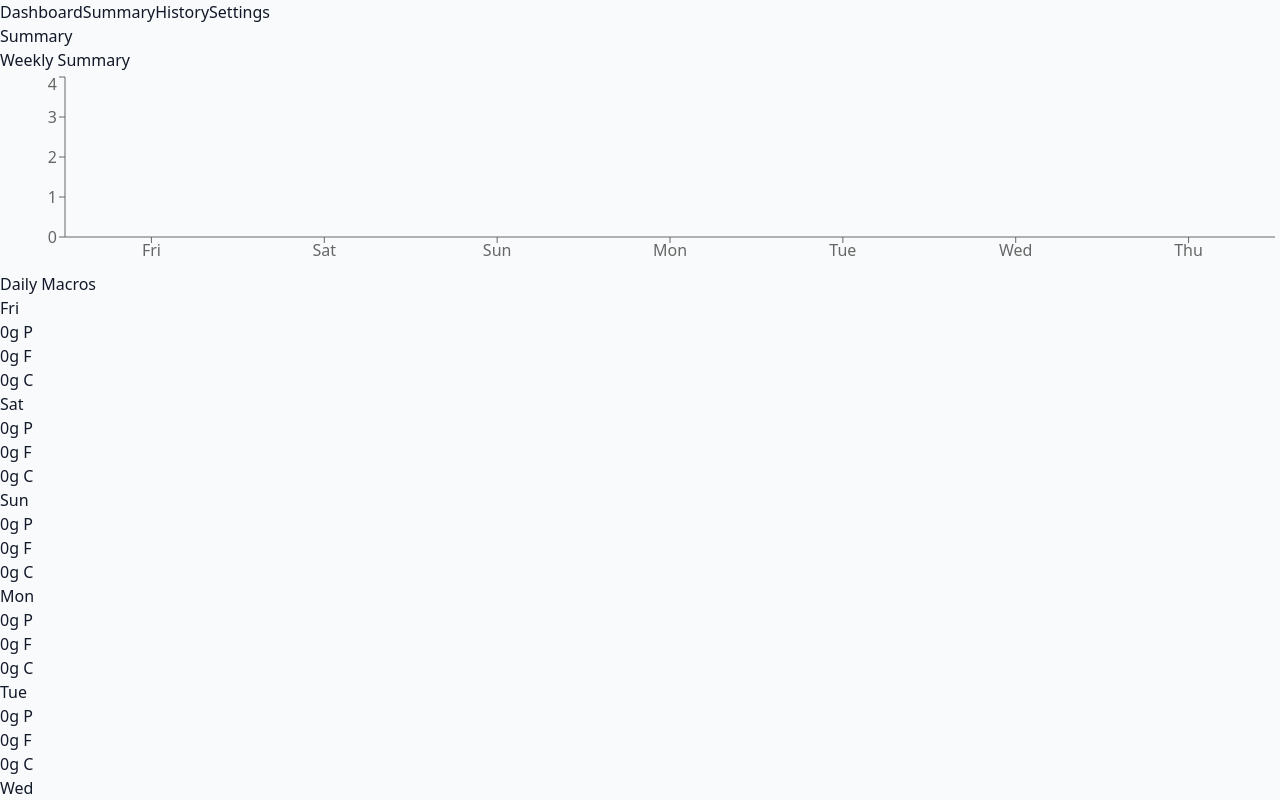
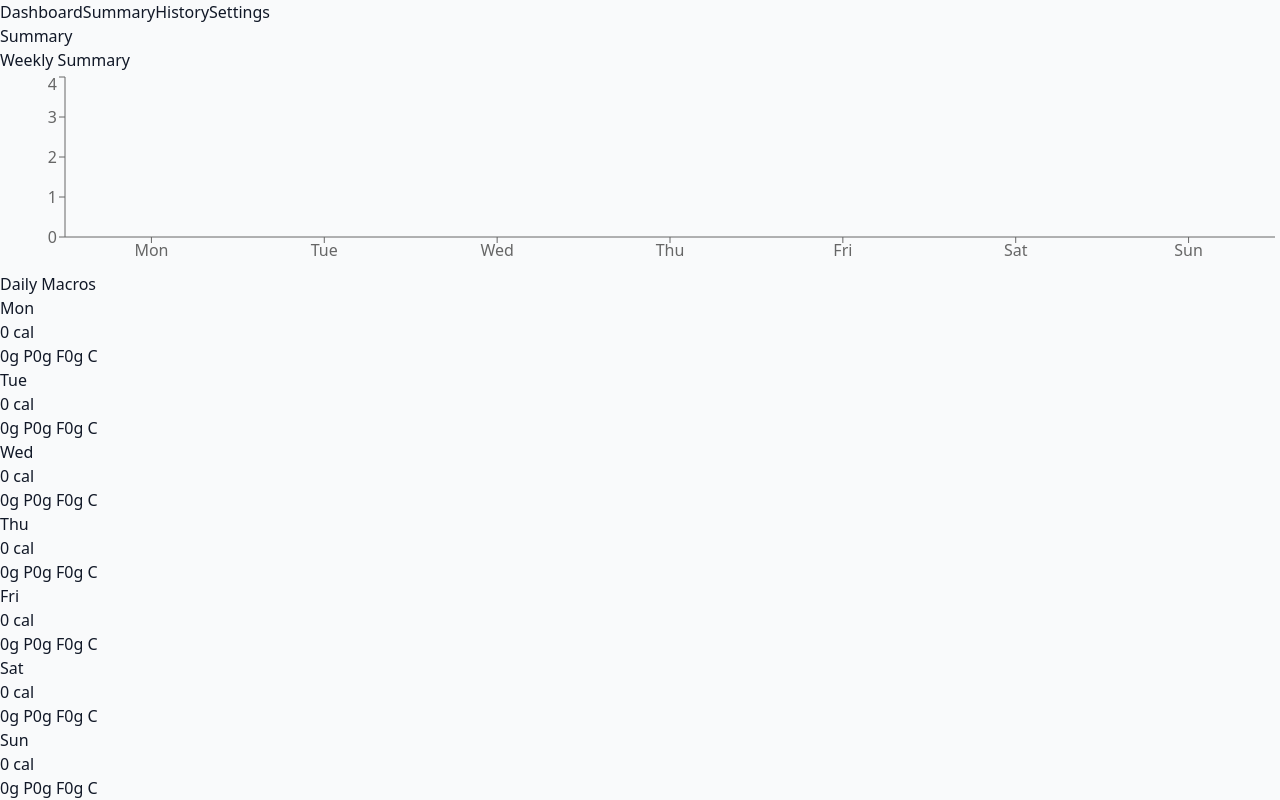
Before and after one commit to nitingoel27/calorie-tracker, a React (Vite) app: page /summary in a window 1280 px wide. Shown: the top 800 px of the page. Built offline with nearby package versions, Linux system fonts and the light colour scheme.

Commit message:
improved macro info and ui

```diff
--- a/src/components/WeeklySummary.tsx
+++ b/src/components/WeeklySummary.tsx
@@ -1,15 +1,25 @@
 import { useCalories } from "../context/CalorieContext"
+import { useRef, useEffect } from "react"
 import { BarChart, Bar, XAxis, YAxis, Tooltip, ResponsiveContainer } from "recharts"
 
 const WeeklySummary = () => {
   const { meals, workouts } = useCalories()
 
+  const todayRef = useRef<HTMLDivElement | null>(null)
+  const didScrollRef = useRef(false)
+
   const today = new Date()
+  // compute Monday of the current week (Monday = start)
+  const dayIndex = today.getDay() // 0 (Sun) .. 6 (Sat)
+  const diffToMonday = (dayIndex + 6) % 7 // days to go back to Monday
+  const monday = new Date(today)
+  monday.setDate(today.getDate() - diffToMonday)
+
   const last7Days = Array.from({ length: 7 }).map((_, i) => {
-    const d = new Date()
-    d.setDate(today.getDate() - i)
+    const d = new Date(monday)
+    d.setDate(monday.getDate() + i)
     return d.toISOString().slice(0, 10)
-  }).reverse()
+  })
 
   const data = last7Days.map((date) => {
     const caloriesIn = meals
@@ -34,6 +44,7 @@ const WeeklySummary = () => {
 
     return {
       date: new Date(date).toLocaleDateString("en-US", { weekday: "short" }),
+      iso: date,
       in: caloriesIn,
       out: caloriesOut,
       protein,
@@ -41,6 +52,16 @@ const WeeklySummary = () => {
       carbs,
     }
   })
+
+  // auto-scroll to today's card on first render
+  useEffect(() => {
+    if (didScrollRef.current) return
+    const el = todayRef.current
+    if (el) {
+      el.scrollIntoView({ behavior: 'smooth', inline: 'center', block: 'nearest' })
+      didScrollRef.current = true
+    }
+  }, [])
 
   return (
     <div className="pt-[10vh] bg-white rounded-xl shadow-sm">
@@ -57,15 +78,41 @@ const WeeklySummary = () => {
 
       <div className="p-3">
         <h4 className="text-sm font-medium mb-2">Daily Macros</h4>
-        <div className="grid grid-cols-7 gap-2 text-xs text-gray-600">
-          {data.map((d) => (
-            <div key={d.date} className="p-2 bg-gray-50 rounded">
-              <div className="font-medium">{d.date}</div>
-              <div>{d.protein}g P</div>
-              <div>{d.fat}g F</div>
-              <div>{d.carbs}g C</div>
-            </div>
-          ))}
+        {/* horizontally scrollable cards for small screens; snaps into place */}
+        <div className="flex gap-3 overflow-x-auto py-2 snap-x snap-mandatory">
+          {data.map((d) => {
+            const isToday = d.iso === new Date().toISOString().slice(0, 10)
+            // choose bg color based on dominant macro
+            const protein = d.protein ?? 0
+            const fat = d.fat ?? 0
+            const carbs = d.carbs ?? 0
+            const bgClass = isToday
+              ? 'bg-indigo-50'
+              : protein >= fat && protein >= carbs
+              ? 'bg-green-50'
+              : fat >= protein && fat >= carbs
+              ? 'bg-amber-50'
+              : 'bg-blue-50'
+
+            return (
+              <div
+                key={d.date}
+                ref={isToday ? (el => { if (el) (todayRef as any).current = el }) : undefined}
+                className={`min-w-[140px] snap-center p-3 rounded-lg shadow-sm text-center ${bgClass} ${isToday ? 'ring-2 ring-indigo-300' : ''}`}
+                aria-label={`Macros for ${d.date}`}
+              >
+                <div className="text-sm font-medium">{d.date}</div>
+                <div className="mt-2 text-sm font-semibold text-gray-800">{d.in} cal</div>
+                <div className="mt-2 flex flex-col gap-2">
+                  <div className="flex justify-center gap-2">
+                    <span className="px-2 py-1 rounded text-xs bg-green-100 text-green-800">{d.protein}g P</span>
+                    <span className="px-2 py-1 rounded text-xs bg-amber-100 text-amber-800">{d.fat}g F</span>
+                    <span className="px-2 py-1 rounded text-xs bg-blue-100 text-blue-800">{d.carbs}g C</span>
+                  </div>
+                </div>
+              </div>
+            )
+          })}
         </div>
       </div>
     </div>
```
